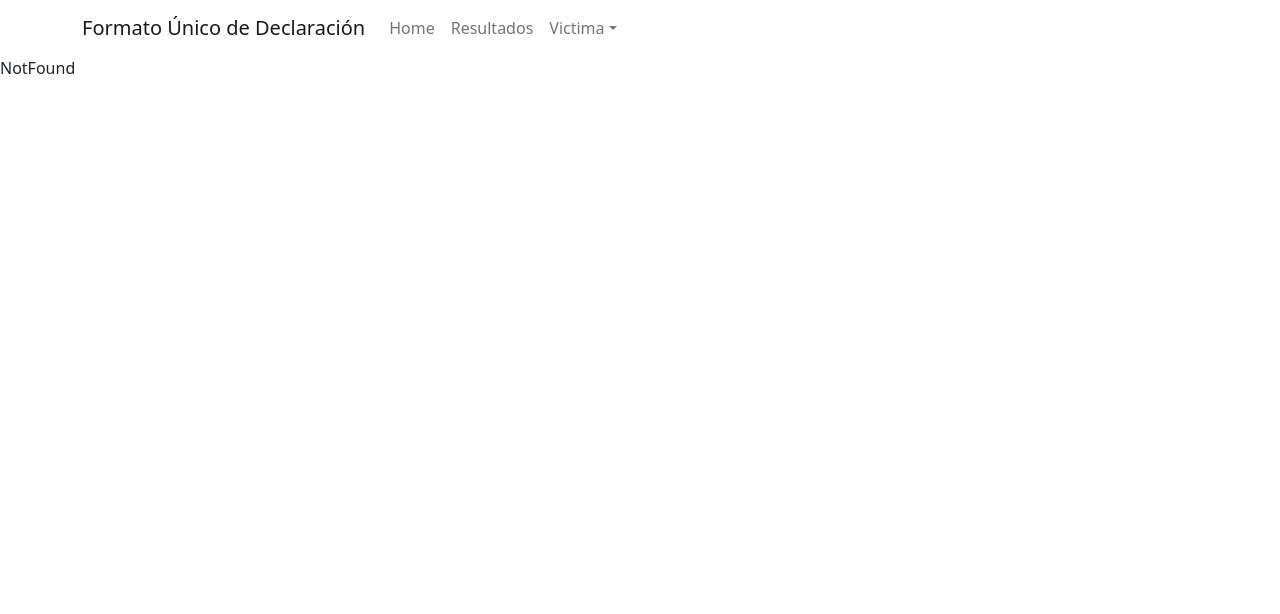
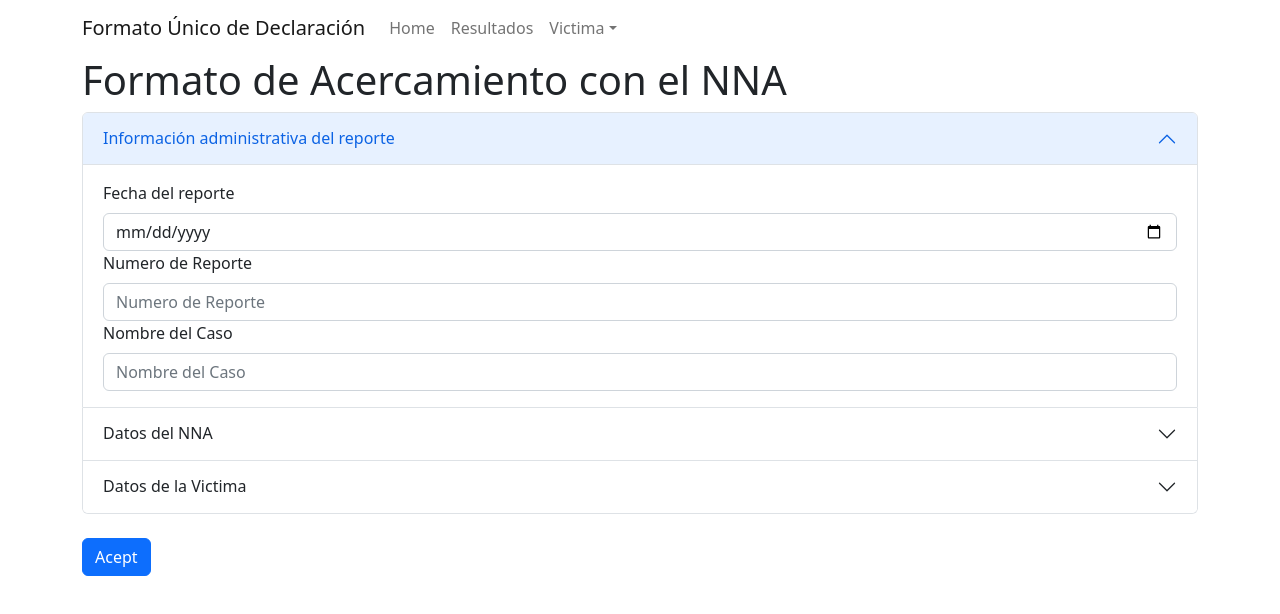
Before and after one commit to YoZaiKK/fud, a React (Vite) app in the folder client/: page /Formulario in a window 1280 px wide. Shown: the top 614 px of the page. Built offline with nearby package versions, Linux system fonts and the light colour scheme.

Commit message:
añadiendo acercamiento nna

```diff
--- a/client/src/App.jsx
+++ b/client/src/App.jsx
@@ -4,6 +4,7 @@ import { FudPage } from "./pages/FudPage.jsx";
 import { HomePage } from "./pages/HomePage.jsx";
 import { FudForm } from "./pages/FudForm.jsx";
 import { NotFound } from "./pages/NotFound.jsx";
+import { ANNA } from "./pages/ANNA.jsx";
 import { NavbarComponent } from "./components/NavbarComponent.jsx";
 import { FudContextProvider  } from "./context/FudContext.jsx";
 
@@ -16,6 +17,7 @@ function App() {
 				<Route path="/" element={<HomePage />} />
 				<Route path="/resultados" element={<FudPage />} />
 				<Route path="/new" element={<FudForm />} />
+				<Route path="/Formulario" element={<ANNA />} />
 				<Route path="/edit/:id" element={<FudForm />} />
 				<Route path="*" element={<NotFound />} />
 			</Routes>
--- a/client/src/components/NavbarComponent.jsx
+++ b/client/src/components/NavbarComponent.jsx
@@ -27,6 +27,7 @@ export const NavbarComponent = () => {
 						<NavDropdown.Item href="#action/3.4">
 							Separated link
 						</NavDropdown.Item>
+						<NavDropdown.Item href="/Formulario">Acercamiento NNA</NavDropdown.Item>
 					</NavDropdown>
 				</Nav>
 			</Navbar>
--- /dev/null
+++ b/client/src/pages/ANNA.jsx
@@ -0,0 +1,238 @@
+import { Formik, Field, Form as fm } from "formik";
+import { useFuds } from "../context/FudContext";
+import { useParams, useNavigate } from "react-router-dom";
+import { useEffect, useState } from "react";
+import Button from "react-bootstrap/Button";
+import Form from "react-bootstrap/Form";
+import Container from "react-bootstrap/Container";
+import Accordion from "react-bootstrap/Accordion";
+import Row from "react-bootstrap/Row";
+import Col from "react-bootstrap/Col";
+import Alert from "react-bootstrap/Alert";
+
+export const ANNA = () => {
+  const { createFud, getFud, updateFud } = useFuds();
+  const [fuds, setFuds] = useState({
+    title: "",
+    description: "",
+  });
+  let curpValido = false;
+  // const navigate = useNavigate();
+  const params = useParams();
+
+  useEffect(() => {
+    const loadFud = async () => {
+      if (params.id) {
+        const values = await getFud(params.id);
+        console.log(values);
+        setFuds({
+          title: values.title,
+          description: values.description,
+        });
+      }
+    };
+    loadFud();
+  }, []);
+
+
+  //Función para validar una CURP
+  function curpValida(curp) {
+    var re = /^([A-Z][AEIOUX][A-Z]{2}\d{2}(?:0[1-9]|1[0-2])(?:0[1-9]|[12]\d|3[01])[HM](?:AS|B[CS]|C[CLMSH]|D[FG]|G[TR]|HG|JC|M[CNS]|N[ETL]|OC|PL|Q[TR]|S[PLR]|T[CSL]|VZ|YN|ZS)[B-DF-HJ-NP-TV-Z]{3}[A-Z\d])(\d)$/,
+      validado = curp.match(re);
+
+    if (!validado)  //Coincide con el formato general?
+      return false;
+
+    //Validar que coincida el dígito verificador
+    function digitoVerificador(curp17) {
+      //Fuente https://consultas.curp.gob.mx/CurpSP/
+      var diccionario = "0123456789ABCDEFGHIJKLMNÑOPQRSTUVWXYZ",
+        lngSuma = 0.0,
+        lngDigito = 0.0;
+      for (var i = 0; i < 17; i++)
+        lngSuma = lngSuma + diccionario.indexOf(curp17.charAt(i)) * (18 - i);
+      lngDigito = 10 - lngSuma % 10;
+      if (lngDigito == 10) return 0;
+      return lngDigito;
+    }
+
+    if (validado[2] != digitoVerificador(validado[1]))
+      return false;
+
+    return true; //Validado
+  }
+  return (
+    <Container>
+      <h1>{params.id ? "Edit Fud" : "Formato de Acercamiento con el NNA"}</h1>
+      <Formik
+        initialValues={fuds}
+        enableReinitialize={true}
+        onSubmit={async (values, actions) => {
+          console.log(values);
+          // params.id
+          // 	? await updateFud(params.id, values)
+          // 	: await createFud(values);
+          console.log(fuds);
+          setFuds({ title: "", description: "" });
+          // navigate("/");
+        }}
+      >
+        {({ handleChange, handleSubmit, values, isSubmitting }) => (
+          <Form onSubmit={handleSubmit}>
+            {/* trabajando en esto */}
+
+            <Accordion defaultActiveKey="0">
+
+            <Accordion.Item eventKey="0">
+                <Accordion.Header>Información administrativa del reporte</Accordion.Header>
+                <Accordion.Body>
+                  <Form.Group>
+                    <Form.Label>Fecha del reporte</Form.Label>
+                    <Form.Control
+                      type="Date"
+                      name="FechaReporte"
+                      placeholder="Fecha"
+                      onChange={handleChange}
+                    />
+                    <Form.Label>Numero de Reporte</Form.Label>
+                    <Form.Control
+                      type="Text"
+                      name="NumeroDeReporte"
+                      placeholder="Numero de Reporte"
+                      onChange={handleChange}
+                    />
+                    <Form.Label>Nombre del Caso</Form.Label>
+                    <Form.Control
+                      type="Text"
+                      name="NombreCaso"
+                      placeholder="Nombre del Caso"
+                      onChange={handleChange}
+                    />
+                  </Form.Group>
+                </Accordion.Body>
+              </Accordion.Item>
+
+              <Accordion.Item eventKey="1">
+                <Accordion.Header>Datos del NNA</Accordion.Header>
+                <Accordion.Body>
+                  <Form.Group>
+                    <Form.Label>Nombre completo </Form.Label>
+                    <Form.Control
+                      type="text"
+                      name="nombreRegistrante"
+                      placeholder="Nombre(s), Primer apellido, Segundo apellido"
+                      onChange={handleChange}
+                    />
+                  </Form.Group>
+                </Accordion.Body>
+              </Accordion.Item>
+
+              <Accordion.Item eventKey="2">
+                <Accordion.Header>Datos de la Victima</Accordion.Header>
+                <Accordion.Body>
+                  <Container>
+                    <Row>
+                      <Form.Label>Tipo de victima</Form.Label>
+                    </Row>
+                    <Row>
+                      <Col>
+                        <Form.Label>
+                          <Field type="radio" name="tipoVictima" value="directa" />
+                          Directa
+                        </Form.Label>
+                      </Col>
+                      <Col >
+                        <Form.Label>
+                          <Field
+                            type="radio"
+                            name="tipoVictima"
+                            value="indirecta"
+                          />
+                          Indirecta
+                        </Form.Label>
+                      </Col>
+                      <Col>
+                        <Form.Label>
+                          <Field
+                            type="radio"
+                            name="tipoVictima"
+                            value="potencial"
+                          />
+                          Potencial
+                        </Form.Label>
+                      </Col>
+                    </Row>
+                  </Container>
+                  <Form.Group>
+                    <Form.Label>Nombre completo </Form.Label>
+                    <Form.Control
+                      type="text"
+                      name="nombreVictima"
+                      placeholder="Nombre(s), Primer apellido, Segundo apellido"
+                      onChange={handleChange}
+                    />
+                    <Form.Label>Fecha de nacimiento </Form.Label>
+                    <Form.Control
+                      type="date"
+                      name="fechaNacimiento"
+                      onChange={handleChange}
+                    />
+
+                    <Form.Label>CURP </Form.Label>
+                    <Form.Control
+                      type="text"
+                      name="curp"
+                      placeholder="Nombre(s), Primer apellido, Segundo apellido"
+                      onChange={handleChange}
+                      onInput={(e) => {
+                        console.log(e.target.value)
+                        curpValido = (curpValida(e.target.value))
+                      }}
+                    />
+                    <br />
+                    {curpValido ?
+                      <Alert variant="success">
+                        CURP valido
+                      </Alert> :
+                      <Alert variant="danger">
+                        CURP invalido
+                      </Alert>
+                    }
+                    <Row>
+                      <Form.Label>Sexo</Form.Label>
+                    </Row>
+                    <Row>
+                      <Col>
+                        <Form.Label>
+                          <Field type="radio" name="sexo" value="hombre" />
+                          Hombre
+                        </Form.Label>
+                      </Col>
+                      <Col >
+                        <Form.Label>
+                          <Field
+                            type="radio"
+                            name="sexo"
+                            value="mujer"
+                          />
+                          Mujer
+                        </Form.Label>
+                      </Col>
+                      <Col>
+                      </Col>
+                    </Row>
+                  </Form.Group>
+                </Accordion.Body>
+              </Accordion.Item>
+            </Accordion>
+            <br />
+            <Button type="submit" disabled={isSubmitting}>
+              {isSubmitting ? "Saving..." : "Acept"}
+            </Button>{" "}
+            <br /> <br />
+          </Form>
+        )}
+      </Formik>
+    </Container>
+  );
+};
```
